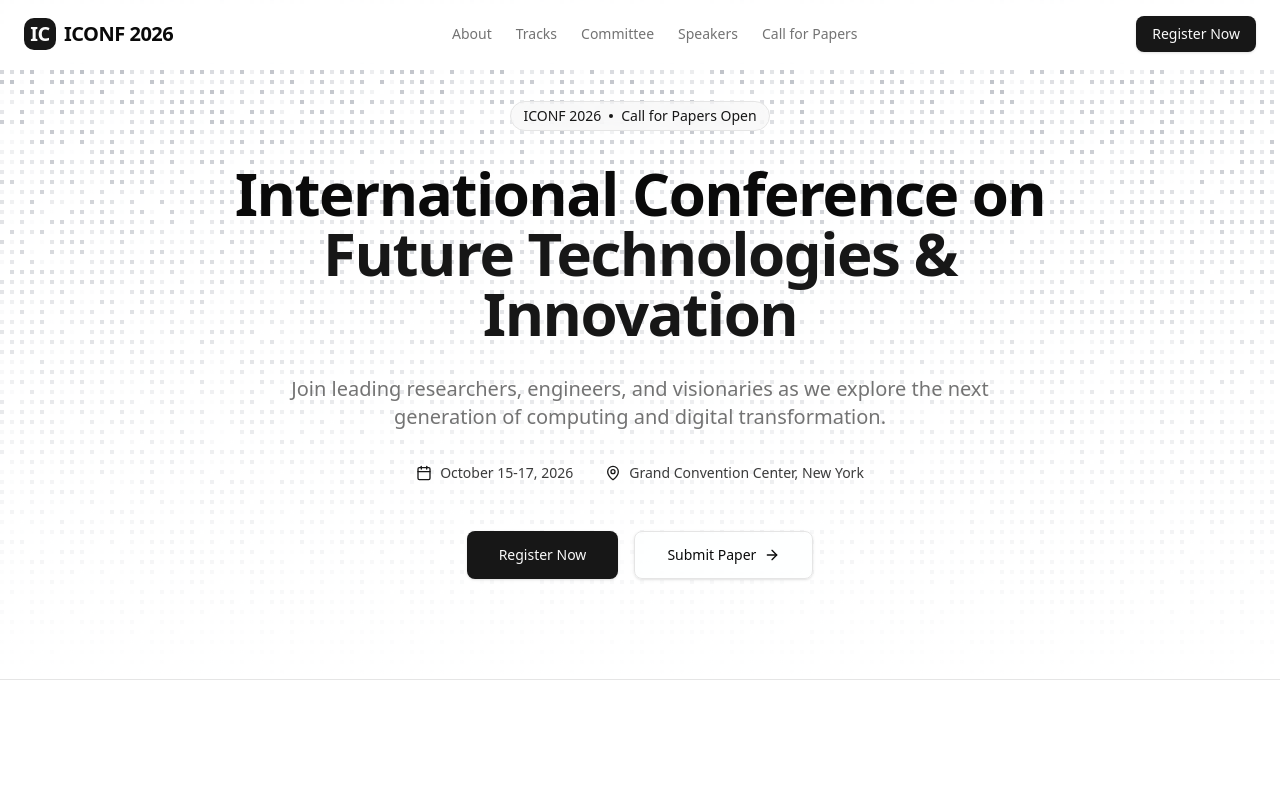
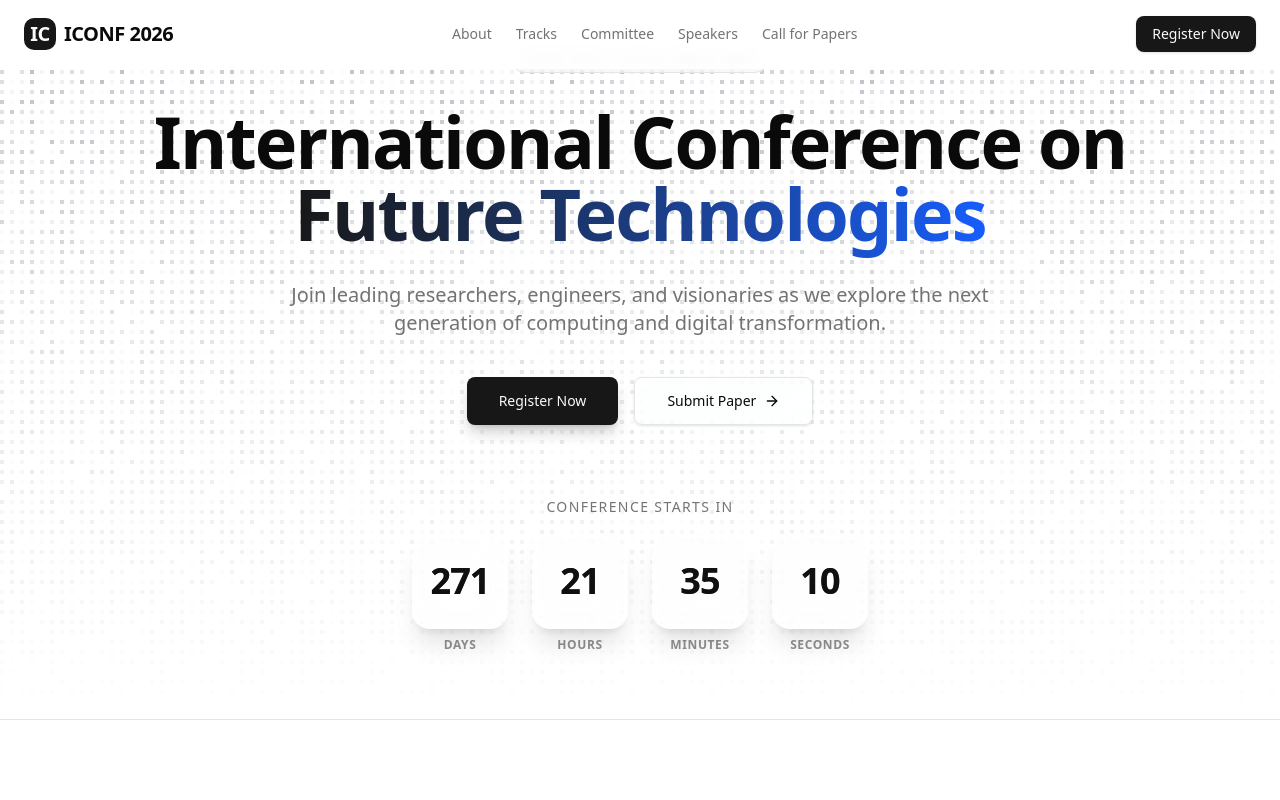
Before and after one commit to GehanLiyanage2002/irc-uwu-clone, a Next.js app: page / in a window 1280 px wide. Shown: the top 800 px of the page. Built offline with nearby package versions, Linux system fonts and the light colour scheme.

Commit message:
Add CountdownTimer component and update HeroSection layout

```diff
--- a/src/app/(public-pages)/page.tsx
+++ b/src/app/(public-pages)/page.tsx
@@ -1,5 +1,6 @@
 // app/(public-pages)/page.tsx
 import HeroSection from "@/components/home/HeroSection";
+
 //import AboutConference from "@/components/home/AboutConference";
 // import other sections...
 
@@ -8,6 +9,7 @@ export default function Home() {
     <main className="flex min-h-screen flex-col items-center justify-between">
       <HeroSection />
 
+
       {/* Other sections will go here */}
       {/* <AboutConference />  */}
       {/* <TracksPreview /> */}
--- a/src/components/home/HeroSection.tsx
+++ b/src/components/home/HeroSection.tsx
@@ -1,15 +1,15 @@
-"use client"; // <--- 1. Required for interactivity/window measurement
+"use client";
 
 import Link from "next/link";
 import { FlickeringGrid } from "@/components/ui/flickering-grid";
 import { ArrowRight, Calendar, MapPin } from "lucide-react";
 import { useEffect, useRef, useState } from "react";
+import CountdownTimer from "@/components/ui/countdown-timer"; // <--- Import here
 
 export default function HeroSection() {
   const containerRef = useRef<HTMLDivElement>(null);
   const [size, setSize] = useState({ width: 0, height: 0 });
 
-  // 2. Measure the container size whenever the window resizes
   useEffect(() => {
     const updateSize = () => {
       if (containerRef.current) {
@@ -19,24 +19,18 @@ export default function HeroSection() {
         });
       }
     };
-
-    // Initial measure
     updateSize();
-
-    // Listen for resize events
     window.addEventListener("resize", updateSize);
     return () => window.removeEventListener("resize", updateSize);
   }, []);
 
   return (
     <section
-      ref={containerRef} // <--- 3. Attach ref here to measure this section
-      className="relative w-full overflow-hidden bg-background min-h-[85vh] flex items-center justify-center border-b"
+      ref={containerRef}
+      className="relative w-full overflow-hidden bg-background min-h-[90vh] flex items-center justify-center border-b pb-12"
     >
-
-      {/* --- Background: Flickering Grid --- */}
+      {/* Background */}
       <div className="absolute inset-0 size-full">
-        {/* Only render grid if we have valid dimensions to prevent layout shift errors */}
         {size.width > 0 && (
           <FlickeringGrid
             className="z-0 absolute inset-0 size-full"
@@ -45,61 +39,61 @@ export default function HeroSection() {
             color="#6B7280"
             maxOpacity={0.5}
             flickerChance={0.1}
-            // 4. Pass dynamic dimensions instead of static numbers
             height={size.height}
             width={size.width}
           />
         )}
-
-        {/* Gradient Overlay for Text Readability */}
         <div className="absolute inset-0 bg-gradient-to-t from-background via-background/60 to-transparent z-10" />
       </div>
 
-      {/* --- Foreground: Content (Same as before) --- */}
-      <div className="container relative z-20 px-4 md:px-6 flex flex-col items-center text-center space-y-8">
+      {/* Content */}
+      <div className="container relative z-20 px-4 md:px-6 flex flex-col items-center text-center space-y-8 pt-10">
 
-        <div className="inline-flex items-center rounded-full border px-3 py-1 text-sm font-medium bg-secondary/50 backdrop-blur-sm text-secondary-foreground">
+        {/* Badge */}
+        <div className="inline-flex items-center rounded-full border px-3 py-1 text-sm font-medium bg-secondary/50 backdrop-blur-sm text-secondary-foreground animate-in fade-in slide-in-from-top-4 duration-700">
           <span>ICONF 2026</span>
           <span className="mx-2 h-1 w-1 rounded-full bg-primary" />
           <span>Call for Papers Open</span>
         </div>
 
-        <h1 className="text-4xl font-extrabold tracking-tight lg:text-6xl max-w-4xl">
+        {/* Headings */}
+        <h1 className="text-4xl font-extrabold tracking-tight lg:text-7xl max-w-5xl animate-in fade-in zoom-in duration-1000">
           International Conference on <br className="hidden md:block" />
-          <span className="text-primary">Future Technologies & Innovation</span>
+          <span className="text-transparent bg-clip-text bg-gradient-to-r from-primary to-blue-600">
+            Future Technologies
+          </span>
         </h1>
 
-        <p className="max-w-[700px] text-muted-foreground text-lg md:text-xl">
+        <p className="max-w-[700px] text-muted-foreground text-lg md:text-xl animate-in fade-in slide-in-from-bottom-4 duration-1000 delay-200">
           Join leading researchers, engineers, and visionaries as we explore the
           next generation of computing and digital transformation.
         </p>
 
-        <div className="flex flex-col md:flex-row gap-4 md:gap-8 text-sm font-medium text-foreground/80">
-          <div className="flex items-center gap-2 justify-center">
-            <Calendar className="h-4 w-4 text-primary" />
-            <span>October 15-17, 2026</span>
-          </div>
-          <div className="flex items-center gap-2 justify-center">
-            <MapPin className="h-4 w-4 text-primary" />
-            <span>Grand Convention Center, New York</span>
-          </div>
-        </div>
-
-        <div className="flex flex-col sm:flex-row gap-4 pt-4">
+        {/* Buttons */}
+        <div className="flex flex-col sm:flex-row gap-4 pt-2 animate-in fade-in slide-in-from-bottom-5 duration-1000 delay-300">
           <Link
             href="/registration"
-            className="inline-flex h-12 items-center justify-center rounded-md bg-primary px-8 text-sm font-medium text-primary-foreground shadow transition-colors hover:bg-primary/90 focus-visible:outline-none focus-visible:ring-1 focus-visible:ring-ring"
+            className="inline-flex h-12 items-center justify-center rounded-md bg-primary px-8 text-sm font-medium text-primary-foreground shadow-lg shadow-primary/20 transition-all hover:scale-105 hover:bg-primary/90"
           >
             Register Now
           </Link>
           <Link
             href="/call-for-papers"
-            className="inline-flex h-12 items-center justify-center rounded-md border border-input bg-background/50 backdrop-blur-sm px-8 text-sm font-medium shadow-sm transition-colors hover:bg-accent hover:text-accent-foreground focus-visible:outline-none focus-visible:ring-1 focus-visible:ring-ring"
+            className="inline-flex h-12 items-center justify-center rounded-md border border-input bg-background/50 backdrop-blur-sm px-8 text-sm font-medium shadow-sm transition-all hover:bg-accent hover:text-accent-foreground"
           >
             Submit Paper
             <ArrowRight className="ml-2 h-4 w-4" />
           </Link>
         </div>
+
+        {/* --- NEW: Modern Countdown Timer --- */}
+        <div className="pt-10 pb-4 w-full animate-in fade-in slide-in-from-bottom-8 duration-1000 delay-500">
+            <p className="text-sm text-muted-foreground mb-4 font-medium uppercase tracking-widest">
+              Conference Starts In
+            </p>
+            <CountdownTimer targetDate="2026-10-15T09:00:00" />
+        </div>
+
       </div>
     </section>
   );
--- /dev/null
+++ b/src/components/ui/countdown-timer.tsx
@@ -0,0 +1,68 @@
+"use client";
+
+import { useEffect, useState } from "react";
+import { cn } from "@/lib/utils";
+
+interface TimeLeft {
+  days: number;
+  hours: number;
+  minutes: number;
+  seconds: number;
+}
+
+export default function CountdownTimer({ targetDate }: { targetDate: string }) {
+  const [timeLeft, setTimeLeft] = useState<TimeLeft>({ days: 0, hours: 0, minutes: 0, seconds: 0 });
+
+  useEffect(() => {
+    const calculateTimeLeft = () => {
+      const difference = +new Date(targetDate) - +new Date();
+
+      if (difference > 0) {
+        setTimeLeft({
+          days: Math.floor(difference / (1000 * 60 * 60 * 24)),
+          hours: Math.floor((difference / (1000 * 60 * 60)) % 24),
+          minutes: Math.floor((difference / 1000 / 60) % 60),
+          seconds: Math.floor((difference / 1000) % 60),
+        });
+      }
+    };
+
+    const timer = setInterval(calculateTimeLeft, 1000);
+    calculateTimeLeft(); // Initial call
+
+    return () => clearInterval(timer);
+  }, [targetDate]);
+
+  return (
+    <div className="flex flex-wrap justify-center gap-4 sm:gap-6">
+      <TimeUnit value={timeLeft.days} label="Days" />
+      <TimeUnit value={timeLeft.hours} label="Hours" />
+      <TimeUnit value={timeLeft.minutes} label="Minutes" />
+      <TimeUnit value={timeLeft.seconds} label="Seconds" />
+    </div>
+  );
+}
+
+function TimeUnit({ value, label }: { value: number; label: string }) {
+  // Pad single digits with a leading zero (e.g., "5" -> "05")
+  const formattedValue = value < 10 ? `0${value}` : value;
+
+  return (
+    <div className="flex flex-col items-center">
+      <div
+        className={cn(
+          "relative flex h-20 w-20 sm:h-24 sm:w-24 items-center justify-center rounded-2xl",
+          "bg-white/10 backdrop-blur-md border border-white/20 shadow-xl", // Glassmorphism container
+          "before:absolute before:inset-0 before:rounded-2xl before:bg-gradient-to-b before:from-white/10 before:to-transparent before:opacity-50" // Shine effect
+        )}
+      >
+        <span className="text-3xl sm:text-4xl font-black tracking-tight text-foreground bg-gradient-to-br from-foreground to-foreground/60 bg-clip-text">
+          {formattedValue}
+        </span>
+      </div>
+      <span className="mt-2 text-xs font-semibold uppercase tracking-wider text-muted-foreground/80">
+        {label}
+      </span>
+    </div>
+  );
+}
```
